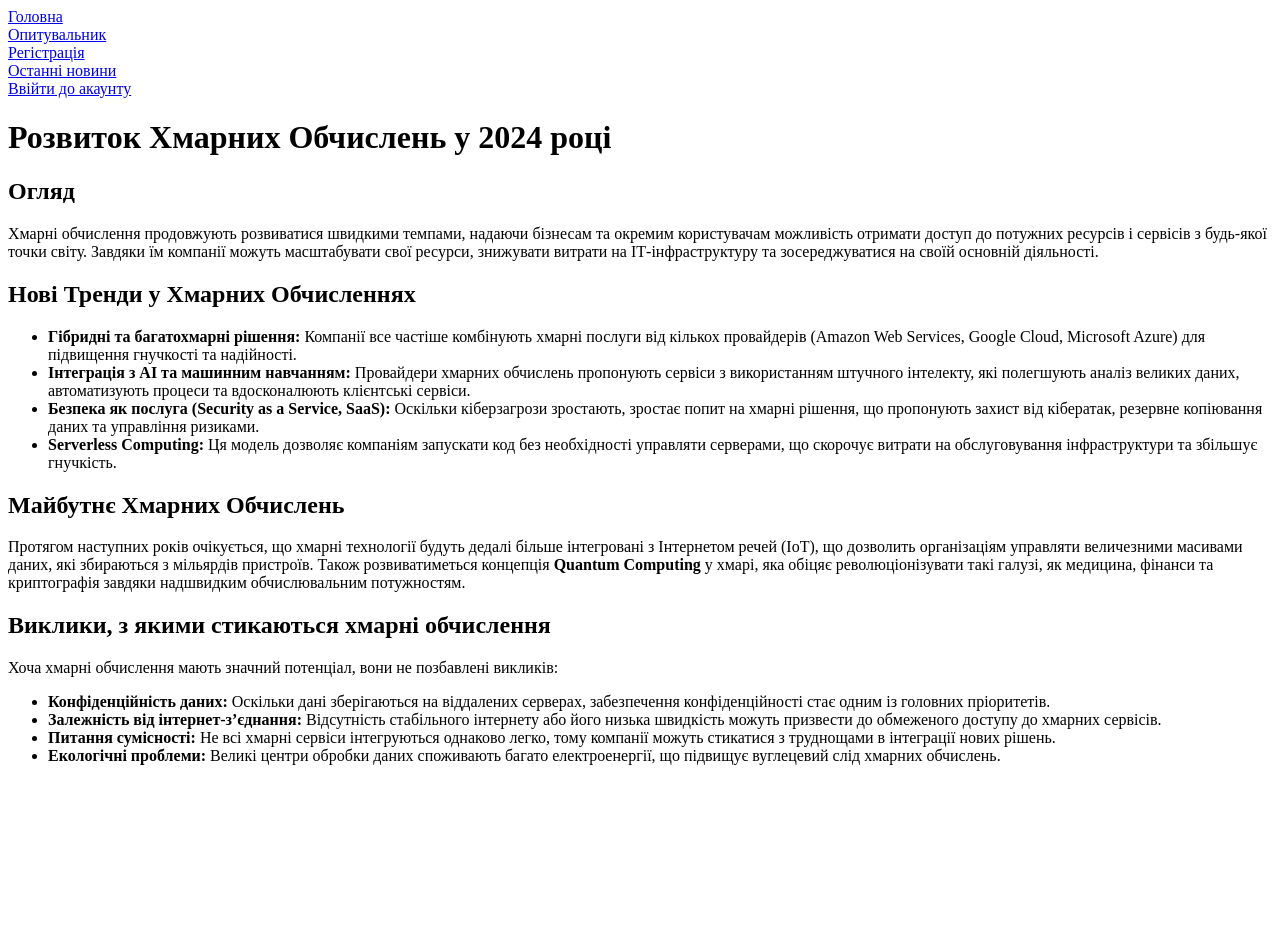
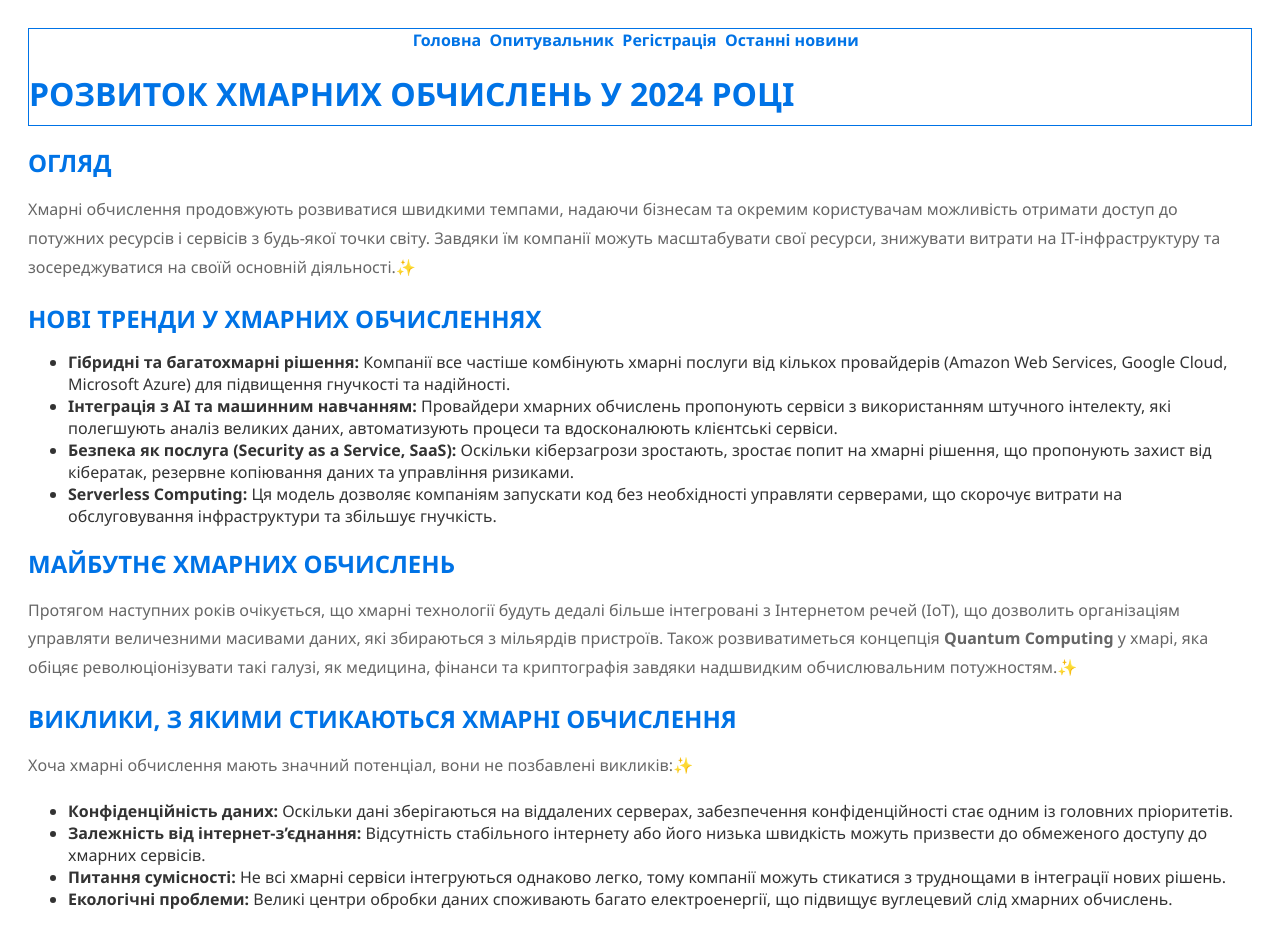
Before and after one commit to Ananas-9/lab2, a plain HTML site: page news.html in a window 1280 px wide. Before the commit the page ends 800 px from the top, so only its background shows below. Drawn offline with Linux system fonts and the light colour scheme.

Commit message:
lab2 improve

```diff
--- /dev/null
+++ b/Styles/Styles.css
@@ -0,0 +1,59 @@
+:root {
+    --back-color: #333; /* Основний колір */
+    --haupt-color: #0073e6; /* Вторинний колір */
+    --padding-size: 20px; /* Базовий відступ */
+    --akzent: red;
+
+}
+
+body {
+    font-family: 'Segoe UI', Tahoma, sans-serif;
+    color: var(--back-color);
+    padding: var(--padding-size);
+}
+h1, h2 {
+    color: var(--haupt-color);
+    text-transform: uppercase;
+    margin-bottom: 10px;
+}
+h1 {
+    font-size: 2em;
+}
+h2 {
+    font-size: 1.5em;
+}
+h3 {
+    font-size: 1.5em;
+}
+p {
+    line-height: 1.8;
+    margin-bottom: 20px;
+    font-size: 1em;
+    color: #666;
+}
+a {
+    color: var(--haupt-color);
+    text-decoration: none;
+    font-weight: bold;
+}
+a:hover {
+    text-decoration: underline;
+    color: var(--akzent);
+}
+
+fieldset {
+    border: 5px solid var(--haupt-color);
+}
+header {
+    border: 1px solid var(--haupt-color);
+}
+
+.center-both {
+    display: flex;
+    justify-content: center;
+    align-items: center;
+}
+
+p::after {
+    content: "✨";
+}
--- a/news.html
+++ b/news.html
@@ -1,25 +1,21 @@
 <!DOCTYPE html>
 <html lang="uk">
 <head>
+    <link rel="icon" href="free-icon-clouds-704845.ico" type="image/x-icon">
     <meta charset="UTF-8">
     <meta name="viewport" content="width=device-width, initial-scale=1.0">
     <title>Розвиток Хмарних Обчислень</title>
+    <link rel="stylesheet" href="Styles/Styles.css">
+
 </head>
 <body>
 
 <header>
-    <div>
-        <a href="index.html">Головна</a>
-    </div>
-    <div>
-        <span><a href="opituvaniya.html">Опитувальник</a></span>
-        <br><span><a href="registration.html">Регістрація</a></span>
-        <div>
-            <div>
-                <div><a href="news.html">Останні новини</a></div>
-            </div>
-        </div>
-        <span><a href="signin.html">Ввійти до акаунту</a></span>
+    <div class="center-both">
+        <span><a href="index.html">Головна&nbsp;&nbsp;</a></span>
+        <span><a href="opituvaniya.html">Опитувальник&nbsp;&nbsp;</a></span>
+        <span><a href="registration.html">Регістрація&nbsp;&nbsp;</a></span>
+        <span><a href="news.html">Останні новини&nbsp;&nbsp;</a></span>
     </div>
     <h1>Розвиток Хмарних Обчислень у 2024 році</h1>
 </header>
```
Also changed, not shown: index.html (+8 -0 lines), opituvaniya.html (+11 -14 lines), registration.html (+8 -11 lines).
